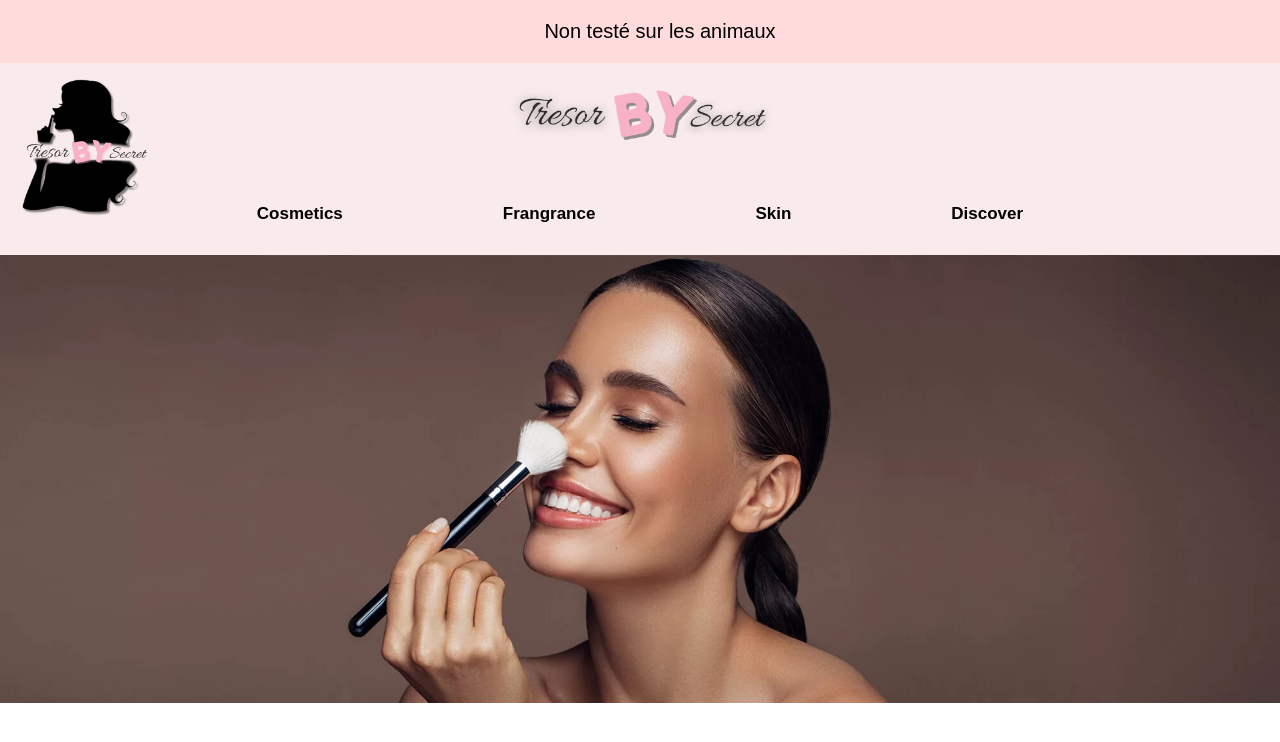
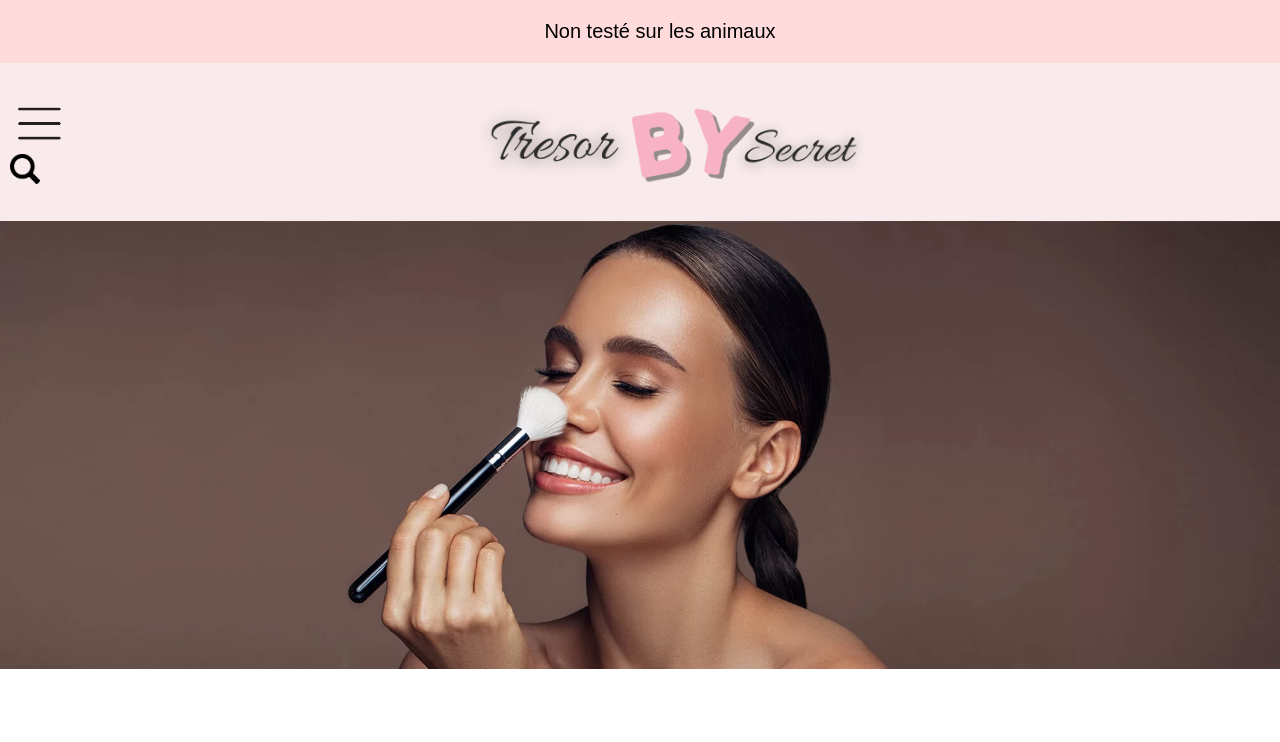
Before and after one commit to soukabritz/Tresorbysecret, a plain HTML site: page tresorbysecret.html in a window 1280 px wide. Shown: the top 742 px of the page. Drawn offline with Linux system fonts and the light colour scheme.

Commit message:
ajout du fichier css

```diff
--- a/styleTB.css
+++ b/styleTB.css
@@ -23,37 +23,19 @@
     font-weight: bold; /* Rendre l'élément actif plus visible */
 }
 
-.logo {
-    width: 20%;
-}
-
-.logo img {
-    width: 150px; /* Ajuste la largeur à la taille désirée */
-    height: auto; /* Maintient les proportions de l'image */
-    padding-left: 0;
-}
 
 .navbar {
     display: flex;
     flex-direction: row;
-    justify-content: space-between;
+    justify-content: center;
     background-color: #F9EBEB;
     padding: 10px;
+    align-items: center;
+}
 
-}
 
 body {
     margin: 0px;
-}
-
-li {
-    font-family: Arial, Helvetica, sans-serif;
-    font-size: 17px;
-    height: 30px;
-    text-align: center;
-    display: flex;
-    flex-direction: row;
-    justify-content: center;
 }
 
 
@@ -63,21 +45,21 @@ li {
 }
 
 .logo2 {
-    width: 40%;
+    width: 30%;
     display: flex;
     flex-direction: column;
     align-items: center;
+    margin: 10px;
+    justify-content: center;
+    flex-grow: 1;
 }
 
 .logo2 img {
-    width: 60%; /* Ajuste la largeur à la taille désirée */
-    height: 80; /* Maintient les proportions de l'image */
+    width: 38%; /* Ajuste la largeur à la taille désirée */
+    height: auto; /* Maintient les proportions de l'image */
     margin: 0px;
 }
 
-.barredoutil {
-    width: 20%;
-}
 
 .animaux {
     margin: auto;
@@ -93,6 +75,16 @@ li {
     height: auto;
 }
 
-li, a {
-    text-decoration: none;
+
+.menu-hamburger img {
+  margin-right: auto;
+  left: 10px;
+  width: 60px;
 }
+
+.search-icon img {
+   margin-right: auto;
+  left: 9%;
+  width: 30px;
+  top: 5%;
+}
--- a/tresorbysecret.html
+++ b/tresorbysecret.html
@@ -1,7 +1,7 @@
 <!DOCTYPE html>
 <html lang="fr">
 <head>
-    <meta charset="UTF-8" />
+    <meta charset="UTF-8">
     <title>Tresor by Secret</title>
     <link rel="stylesheet" href="styleTB.css">
 </head>
@@ -10,32 +10,18 @@
         <div class="navbar2">
             <div class="animaux"><span> Non testé sur les animaux </span></div>
         <div class="navbar">
-                <div class="logo">
-                    <img src="./groslogo.png" alt="logo">
+                <div class="menu-hamburger">
+                    <img src="./elements/menu-hamburger.png" alt="menu-hamburger">
+                <div class="search-icon">
+                    <img src="./elements/search-icon-.png" alt="search-icon">
+                </div>
                 </div>
                 <div class="logo2">
                     <img src="./logotresor.png" alt="logo2">
-                    <ul class="nav justify-content-center">
-                        <li class="nav-item" style="list-style: none;">
-                        <a class="nav-link active" aria-current="page" href="#">Cosmetics</a>
-                        </li>
-                        <li class="nav-item" style="list-style: none;">
-                          <a class="nav-link" href="#">Frangrance</a>
-                        </li>
-                        <li class="nav-item" style="list-style: none;">
-                          <a class="nav-link" href="#">Skin</a>
-                        </li>
-                        <li class="nav-item"style="list-style: none;">
-                          <a class="nav-link disabled" href="#" aria-disabled="true">Discover</a>
-                        </li>
-                      </ul>
-                </div>
-                <div class="barredoutil">
                 </div>
             </div>
         </div>
         <div class="banniere"><img src="./banniere.webp" alt="banniere"></div>
-
     </header>
 </body>
 </html>
```
Also changed, not shown: elements/heart-favoris.png (added), elements/menu-hamburger.png (added), elements/search-icon-.png (added), elements/shopping-bag.png (added), elements/sign-in.png (added).
